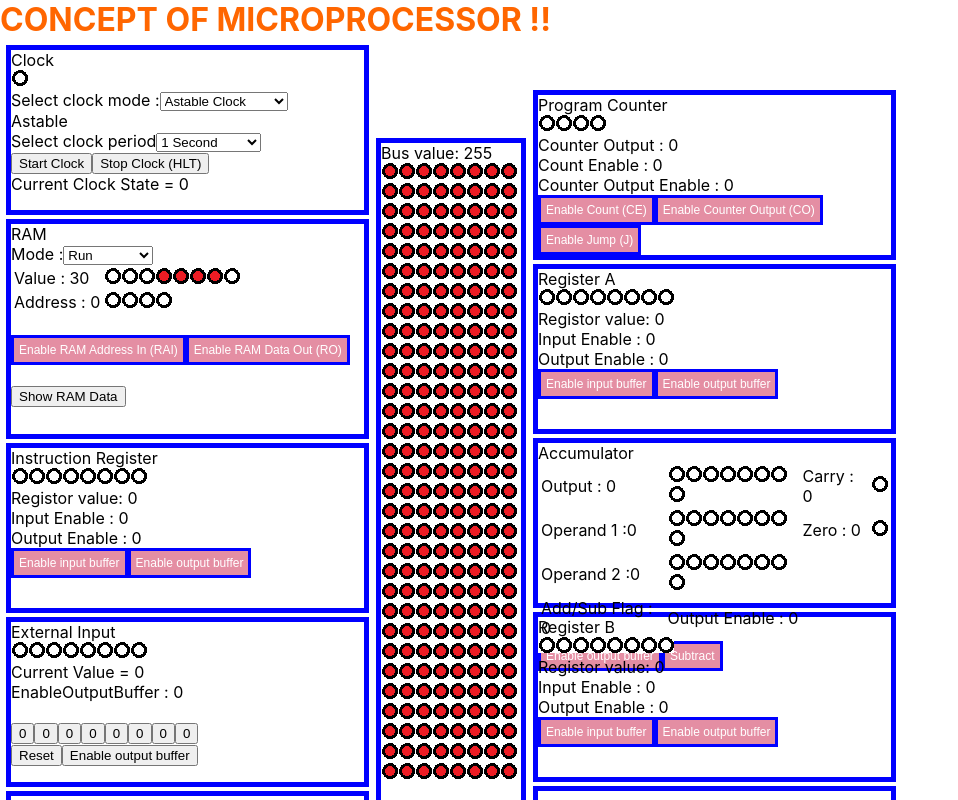
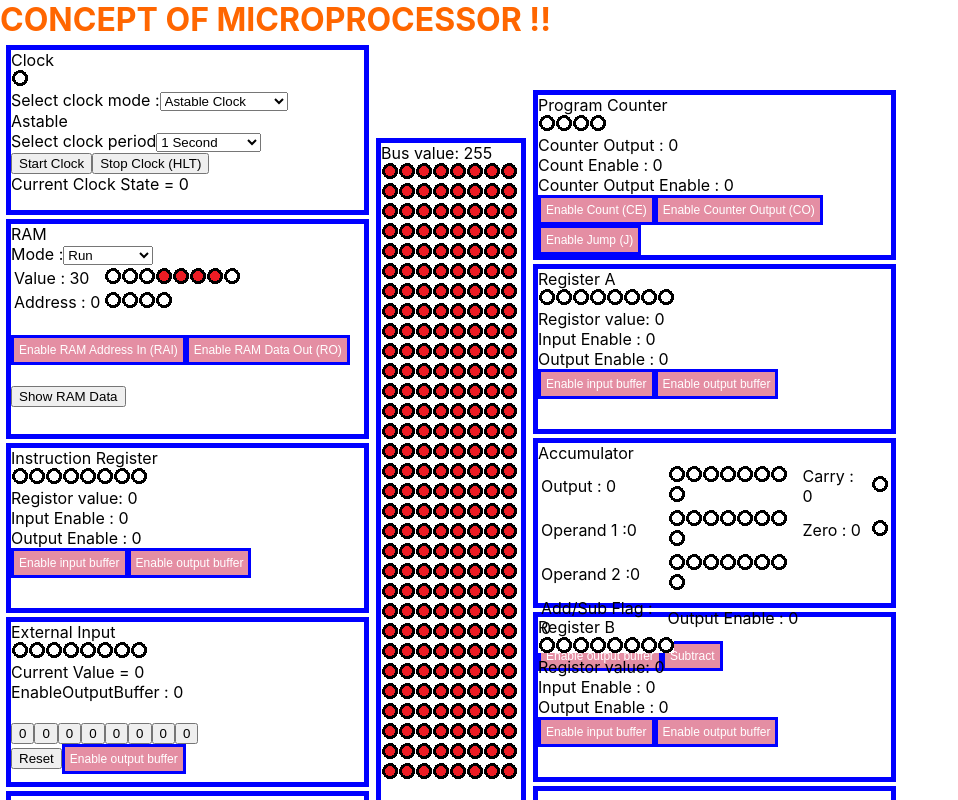
Before and after one commit to ksbhanegaonkar/Microprocessor-simulator, a React (Create React App) app: page / in a window 1280 px wide. Shown: the top 800 px of the page, without its empty margins (0-958 px from the left). Built offline with nearby package versions, Linux system fonts and the light colour scheme.

Commit message:
Changed style for external input module

```diff
--- a/src/Components/ExternalInputPort/ExternalInputPort.js
+++ b/src/Components/ExternalInputPort/ExternalInputPort.js
@@ -1,6 +1,7 @@
 import React,{Component} from 'react';
 import EightBitDisplay from './../LedDisplay/EightBitDisplay'
 import Switch from './../Basic/Switch'
+import Button from './../Basic/Button'
 import './ExternalInputPort.css';
 
 class ExternnalInputPort extends Component{
@@ -34,9 +35,10 @@ class ExternnalInputPort extends Component{
                 </div>
 
                 <button onClick={this.props.resetExternalInputValue}>Reset</button>
-                <button onClick={this.props.toggleExternalInputBusBufferState}>
-                {this.props.externalInputBusBuffer === 1? "Dissable output buffer":"Enable output buffer"}
-                </button>
+                <Button onClick={this.props.toggleExternalInputBusBufferState}
+                 buttonState={this.props.externalInputBusBuffer}
+                 name={this.props.externalInputBusBuffer === 1? "Dissable output buffer":"Enable output buffer"}></Button>
+
             </div>);
     }
 }
```
